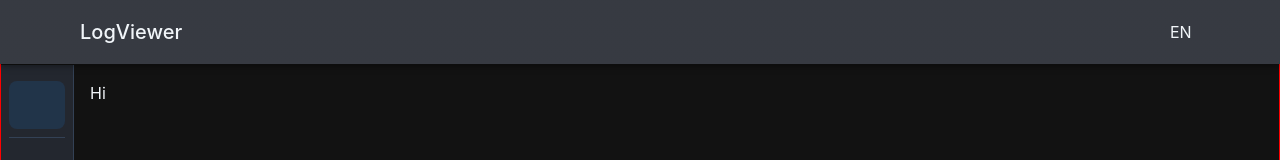
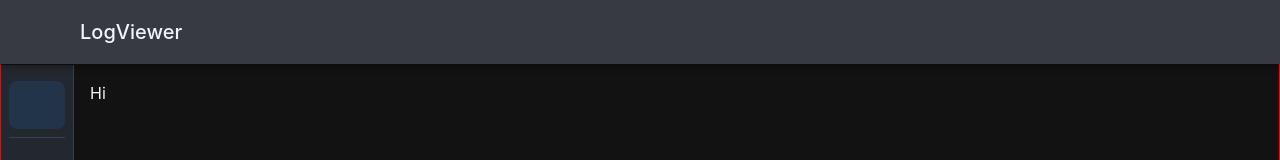
Before and after one commit to vl-efimov/log-viewer, a React (Vite) app in the folder log-viewer-front/: page /add-logs in a window 1280 px wide. Shown: the top 160 px of the page. Built offline with nearby package versions, Linux system fonts and the light colour scheme; some icons are missing.

Commit message:
Refactor LanguageSelect component: replace Select with IconButton and Menu for improved language selection UI

```diff
--- a/log-viewer-front/src/components/LanguageSelect.tsx
+++ b/log-viewer-front/src/components/LanguageSelect.tsx
@@ -1,7 +1,8 @@
+import Box from '@mui/material/Box';
 import { useState } from 'react';
-import Select from '@mui/material/Select';
+import IconButton from '@mui/material/IconButton';
+import Menu from '@mui/material/Menu';
 import MenuItem from '@mui/material/MenuItem';
-import type { SelectChangeEvent } from '@mui/material/Select';
 import { useTranslation } from 'react-i18next';
 import Flag from './Flag';
 import { Languages } from '../constants/LanguagesEnum';
@@ -14,38 +15,70 @@ const flagStyle = { marginRight: 8, width: 20, height: 15 };
 const LanguageSelect = () => {
     const { i18n } = useTranslation();
     const [locale, setLocale] = useState(Languages.EN);
+    const [anchorEl, setAnchorEl] = useState<null | HTMLElement>(null);
 
-    const handleLocaleChange = (event: SelectChangeEvent<string>) => {
-        const newLocale = event.target.value as Languages;
-        setLocale(newLocale);
-        i18n.changeLanguage(newLocale);
+    const handleButtonClick = (event: React.MouseEvent<HTMLElement>) => {
+        setAnchorEl(event.currentTarget);
+    };
+
+    const handleMenuClose = () => {
+        setAnchorEl(null);
+    };
+
+    const handleLocaleSelect = (lang: Languages) => {
+        setLocale(lang);
+        i18n.changeLanguage(lang);
+        setAnchorEl(null);
     };
 
     return (
-        <Select
-            value={locale}
-            onChange={handleLocaleChange}
-            IconComponent={() => <span style={{ display: 'none' }} />}
-            MenuProps={{
-                PaperProps: {
-                    sx: {
-                        boxShadow: 3,
-                    },
-                },
+        <>
+            <IconButton
+                onClick={handleButtonClick}
+                color="inherit"
+                aria-label="select language"
+                sx={{
+                    marginRight: 2,
+                    width: 40,
+                    height: 40,
+                    overflow: 'hidden',
+                    display: 'flex',
+                    alignItems: 'center',
+                    justifyContent: 'center',
+                    borderRadius: '50%',
+                    background: 'transparent',
                 }}
+                size="large"
+            >
+                <Box
                     sx={{
-                '& .MuiOutlinedInput-notchedOutline': {
-                    border: 'none',
-                },
-                '&:hover': {
-                    backgroundColor: 'transparent',
-                },
+                        display: 'flex',
+                        alignItems: 'center',
+                        justifyContent: 'center',
+                        width: 32,
+                        height: 32,
+                        borderRadius: '50%',
+                        background: 'transparent',
                     }}
+                >
+                    <Flag
+                        language={locale === Languages.EN ? 'gb' : locale}
+                        style={{ width: 24, height: 18, objectFit: 'contain' }}
+                    />
+                </Box>
+            </IconButton>
+            <Menu
+                anchorEl={anchorEl}
+                open={Boolean(anchorEl)}
+                onClose={handleMenuClose}
+                anchorOrigin={{ vertical: 'bottom', horizontal: 'left' }}
+                transformOrigin={{ vertical: 'top', horizontal: 'left' }}
             >
                 {LANGUAGES.map((lang) => (
                     <MenuItem
                         key={lang}
-                    value={lang}
+                        selected={locale === lang}
+                        onClick={() => handleLocaleSelect(lang)}
                     >
                         <Flag
                             language={lang === Languages.EN ? 'gb' : lang}
@@ -57,10 +90,10 @@ const LanguageSelect = () => {
                         >
                             {lang.toUpperCase()}
                         </Typography>
-
                     </MenuItem>
                 ))}
-        </Select>
+            </Menu>
+        </>
     );
 };
 
```
Lines whose indentation alone changed are shown as unchanged.
